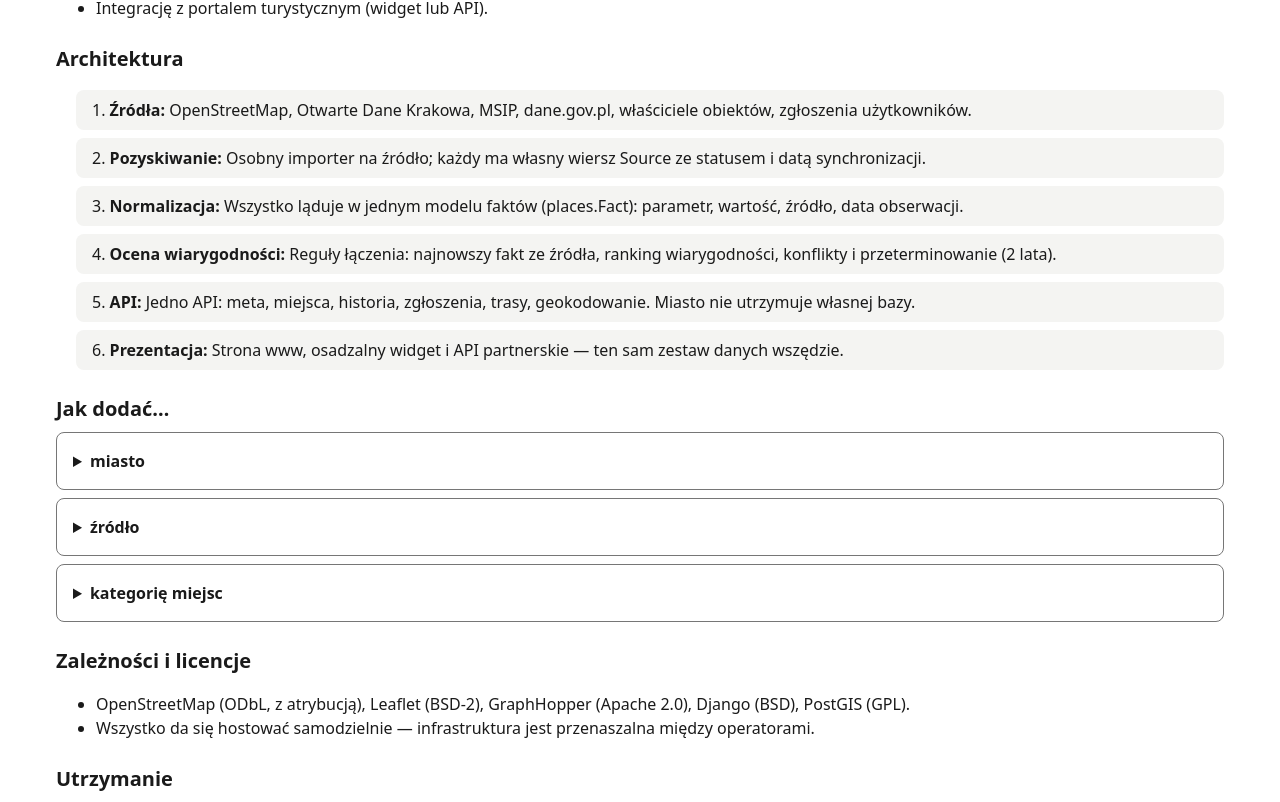
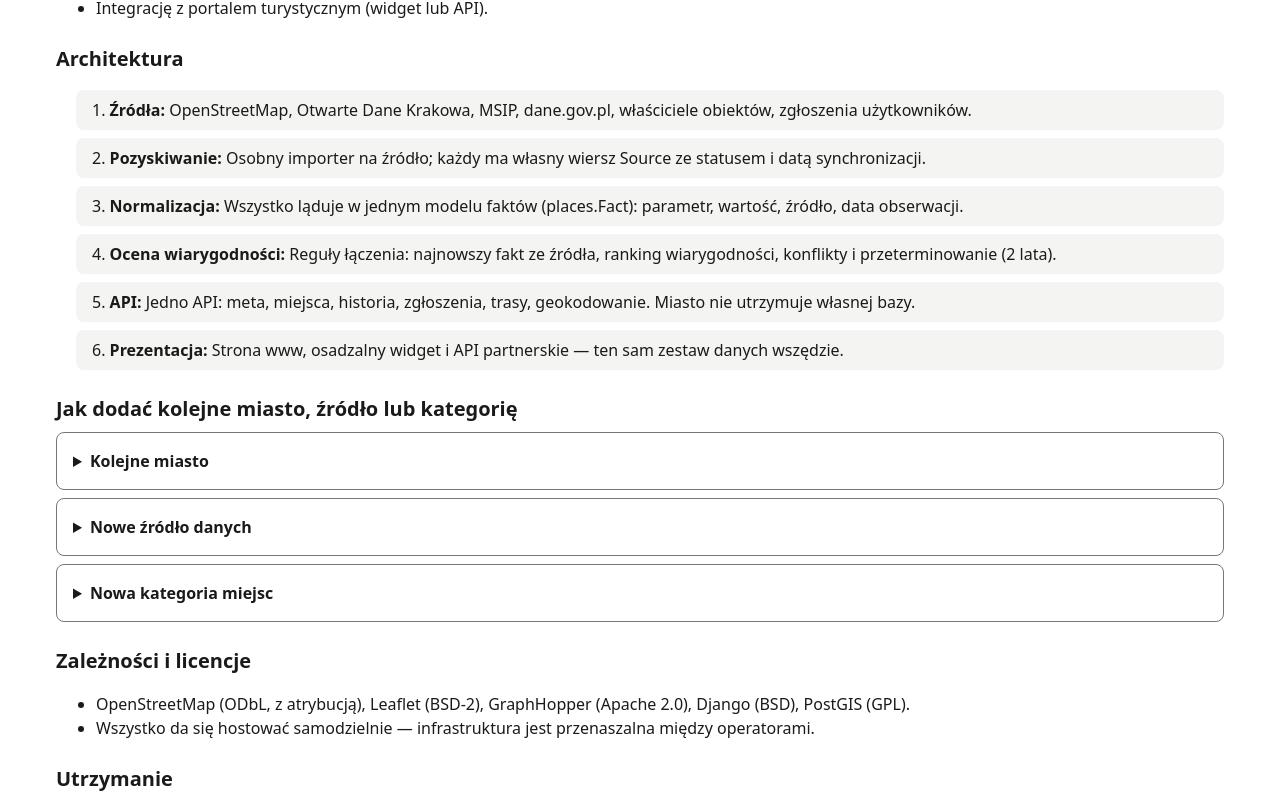
Before and after one commit to szymonglowka/crackowwithoutbarries, a React (Vite) app in the folder frontend/: page /dla-miast in a window 1280 px wide. Shown: the part 455-1257 px from the top of the page. Built offline with nearby package versions, Linux system fonts and the light colour scheme.

Commit message:
U4-10: dla miast czytelne nagłówki akordeonów

```diff
--- a/frontend/src/pages/ForCities.jsx
+++ b/frontend/src/pages/ForCities.jsx
@@ -36,10 +36,10 @@ export default function ForCities() {
       </section>
 
       <section aria-labelledby="dodac">
-        <h2 id="dodac">Jak dodać…</h2>
-        <details className="card"><summary>miasto</summary><p>Uruchom istniejące importery z nowym obszarem (granice miasta), dodaj lokalne zbiory otwarte jako nowe źródło. Bez zmian w kodzie prezentacji.</p></details>
-        <details className="card"><summary>źródło</summary><p>Nowy importer + wiersz Source (status, synchronizacja, błędy). Przy awarii stare dane zostają, a status zmienia się na „niedostępne”.</p></details>
-        <details className="card"><summary>kategorię miejsc</summary><p>Wpis w katalogu kategorii — bez migracji bazy, frontend pobiera listę z /api/meta/.</p></details>
+        <h2 id="dodac">Jak dodać kolejne miasto, źródło lub kategorię</h2>
+        <details className="card"><summary>Kolejne miasto</summary><p>Uruchom istniejące importery z nowym obszarem (granice miasta), dodaj lokalne zbiory otwarte jako nowe źródło. Bez zmian w kodzie prezentacji.</p></details>
+        <details className="card"><summary>Nowe źródło danych</summary><p>Nowy importer + wiersz Source (status, synchronizacja, błędy). Przy awarii stare dane zostają, a status zmienia się na „niedostępne”.</p></details>
+        <details className="card"><summary>Nowa kategoria miejsc</summary><p>Wpis w katalogu kategorii — bez migracji bazy, frontend pobiera listę z /api/meta/.</p></details>
       </section>
 
       <section aria-labelledby="lic">
```
